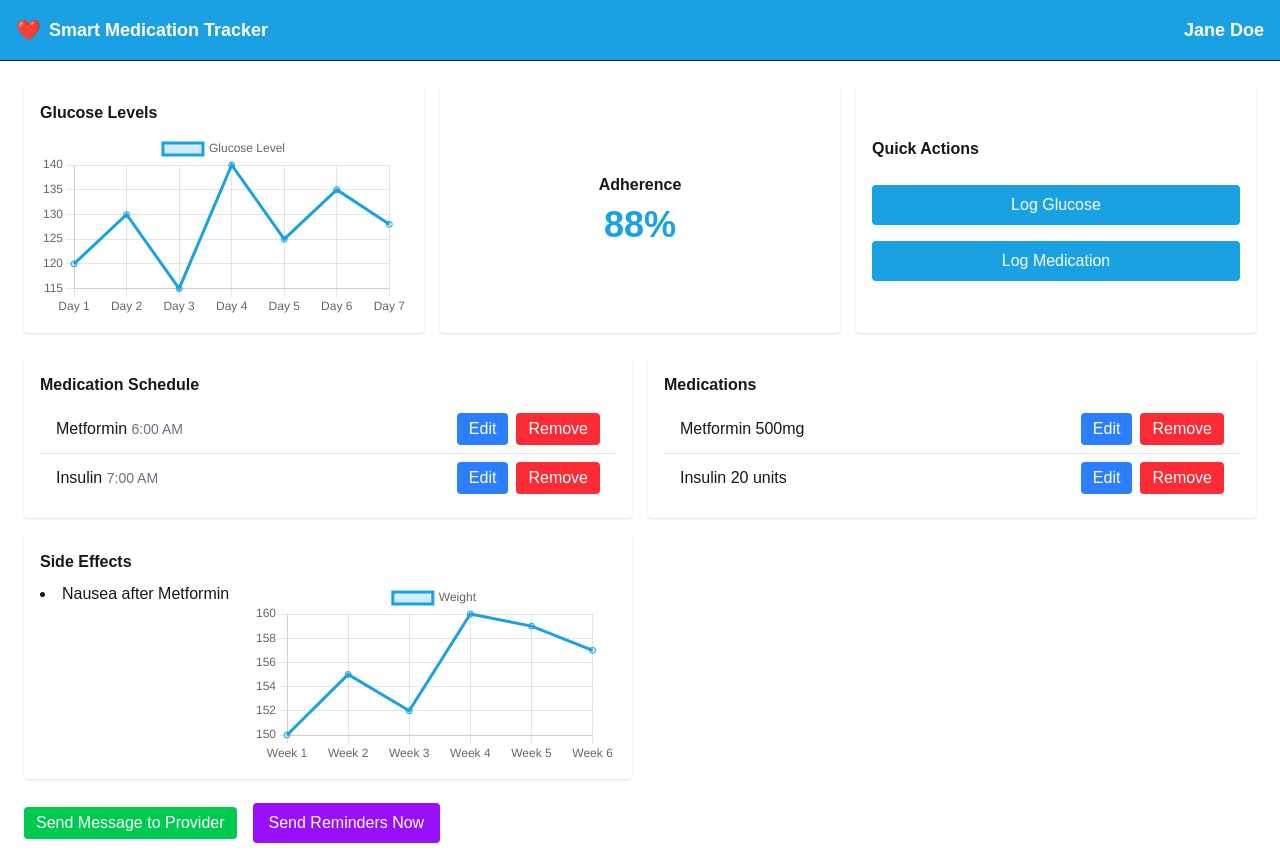
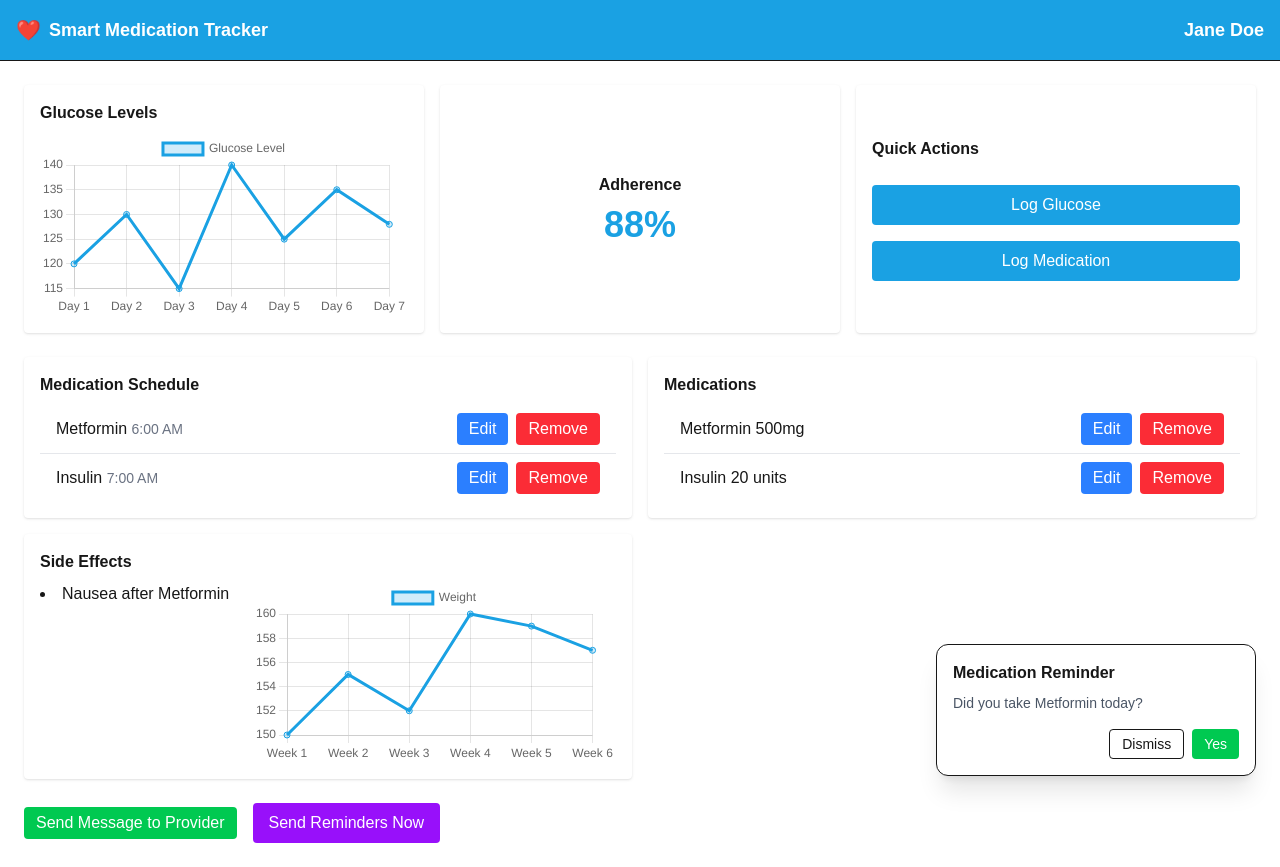
Before and after one commit to Mimran0715/smart-medication-tracker, a Next.js app: page /dashboard in a window 1280 px wide. Built offline with nearby package versions, Linux system fonts and the light colour scheme.

Commit message:
adding popup

```diff
--- a/app/dashboard/page.tsx
+++ b/app/dashboard/page.tsx
@@ -14,6 +14,7 @@ import {
 } from "chart.js";
 import CommunicationModal from "./communicationModal";
 import MedicationModal from "./medicationModal";
+import ReminderPopup from "../../components/reminderPopup"
 
 ChartJS.register(
   CategoryScale,
@@ -166,6 +167,7 @@ export default function Dashboard() {
           <div className="text-4xl font-bold text-[#1AA1E3]">{adherence}%</div>
         </div>
 
+        <ReminderPopup />
         <div className="bg-white rounded shadow p-4 flex flex-col justify-center gap-4">
           <h2 className="font-bold mb-2">Quick Actions</h2>
           <button className="bg-[#1AA1E3] text-white py-2 px-4 rounded hover:bg-blue-600">
@@ -176,6 +178,7 @@ export default function Dashboard() {
           </button>
         </div>
       </div>
+
 
       <div className="grid grid-cols-1 md:grid-cols-2 gap-4">
         {/* Medication Schedule - dynamic from localStorage */}
--- /dev/null
+++ b/components/reminderPopup.tsx
@@ -0,0 +1,42 @@
+"use client";
+
+import { useState, useEffect } from "react";
+
+export default function ReminderPopup() {
+  const [visible, setVisible] = useState(false);
+
+  useEffect(() => {
+    // show after 1 second (simulate real reminder)
+    const timer = setTimeout(() => setVisible(true), 1000);
+    return () => clearTimeout(timer);
+  }, []);
+
+  if (!visible) return null;
+
+  return (
+    <div className="fixed bottom-6 right-6 bg-white shadow-xl rounded-xl p-4 w-80 border z-50">
+      <h3 className="font-semibold mb-2">Medication Reminder</h3>
+      <p className="text-sm text-gray-600 mb-4">
+        Did you take <span className="font-medium">Metformin</span> today?
+      </p>
+
+      <div className="flex justify-end gap-2">
+        <button
+          className="px-3 py-1 text-sm rounded border"
+          onClick={() => setVisible(false)}
+        >
+          Dismiss
+        </button>
+        <button
+          className="px-3 py-1 text-sm rounded bg-green-500 text-white"
+          onClick={() => {
+            alert("Marked as taken");
+            setVisible(false);
+          }}
+        >
+          Yes
+        </button>
+      </div>
+    </div>
+  );
+}
```
